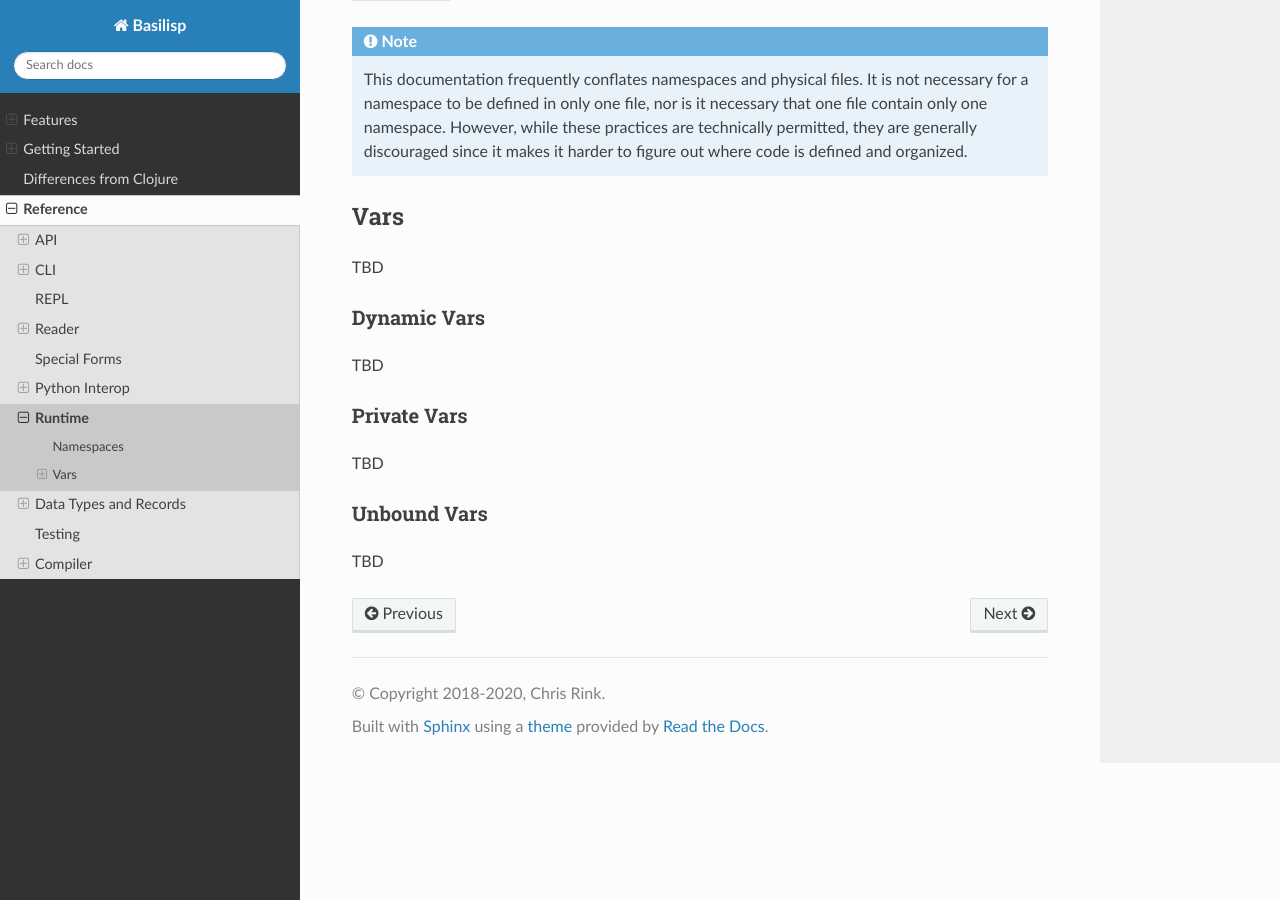
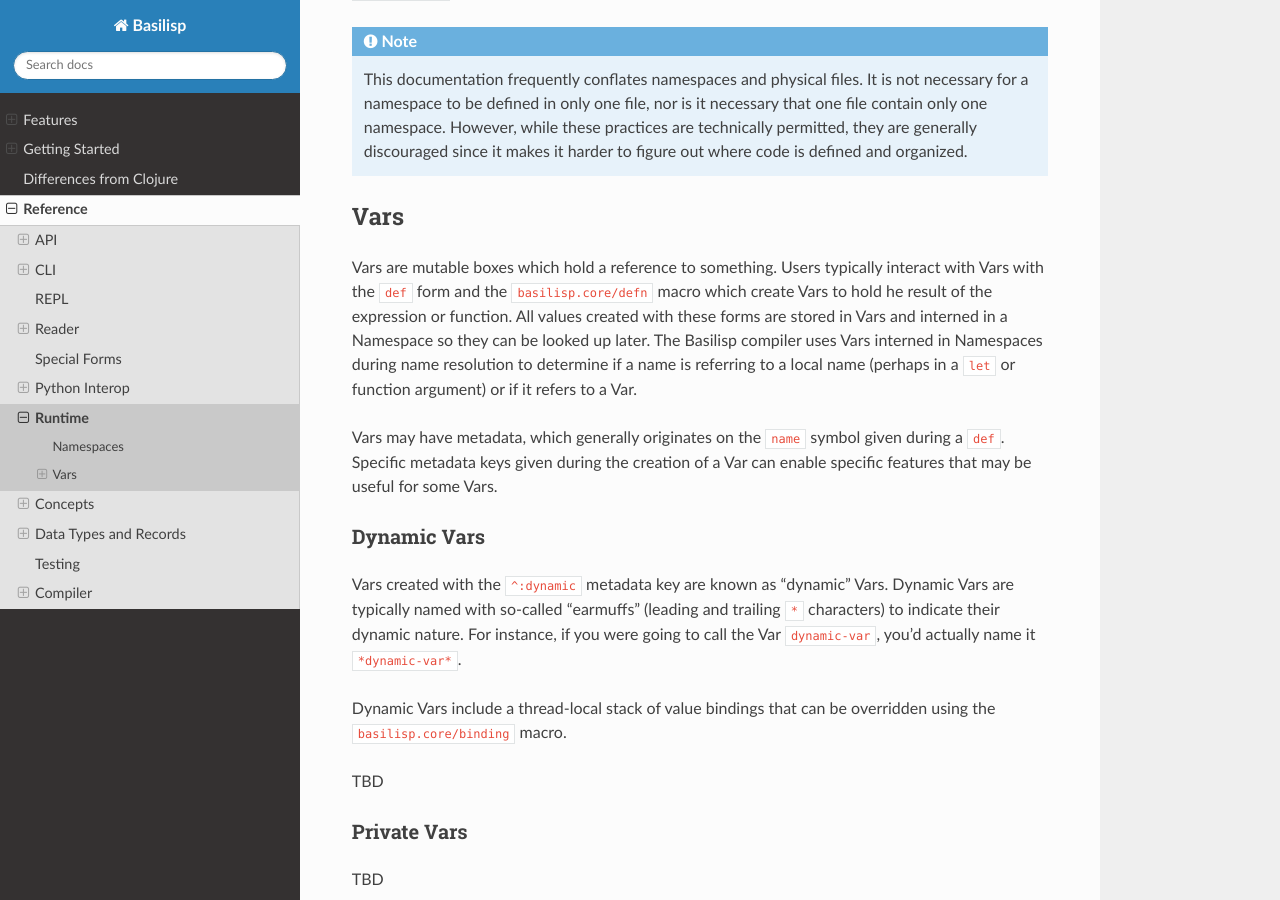
Before and after one commit to basilisp-lang/basilisp, a Sphinx documentation site: the page built from docs/runtime.rst, in a window 1280 px wide and 900 px high, scrolled down 834 px. Built offline with Sphinx 7.4.7 and the Read the Docs theme 2.0.0, drawn with Linux system fonts in a browser that asks for light colours; cross-references to code outside the pages are shown as plain code.

Commit message:
All the things

```diff
--- a/docs/reference.rst
+++ b/docs/reference.rst
@@ -12,6 +12,7 @@
    specialforms
    pyinterop
    runtime
+   concepts
    typesandrecords
    testing
    compiler
--- a/docs/runtime.rst
+++ b/docs/runtime.rst
@@ -43,12 +43,24 @@
 Vars
 ----
 
-TBD
+Vars are mutable boxes which hold a reference to something.
+Users typically interact with Vars with the :lpy:form:`def` form and the :lpy:fn:`basilisp.core/defn` macro which create Vars to hold he result of the expression or function.
+All values created with these forms are stored in Vars and interned in a Namespace so they can be looked up later.
+The Basilisp compiler uses Vars interned in Namespaces during name resolution to determine if a name is referring to a local name (perhaps in a :lpy:form:`let` or function argument) or if it refers to a Var.
+
+Vars may have metadata, which generally originates on the ``name`` symbol given during a :lpy:form:`def`.
+Specific metadata keys given during the creation of a Var can enable specific features that may be useful for some Vars.
 
 .. _dynamic_vars:
 
 Dynamic Vars
 ^^^^^^^^^^^^
+
+Vars created with the ``^:dynamic`` metadata key are known as "dynamic" Vars.
+Dynamic Vars are typically named with so-called "earmuffs" (leading and trailing ``*`` characters) to indicate their dynamic nature.
+For instance, if you were going to call the Var ``dynamic-var``, you'd actually name it ``*dynamic-var*``.
+
+Dynamic Vars include a thread-local stack of value bindings that can be overridden using the :lpy:fn:`basilisp.core/binding` macro.
 
 TBD
 
--- a/docs/specialforms.rst
+++ b/docs/specialforms.rst
@@ -71,7 +71,7 @@
 
    .. note::
 
-      Arguments in ``fn`` forms support destructuring which is an advanced tool for accessing specific portions of arguments.
+      Arguments in ``fn`` forms support :ref:`destructuring` which is an advanced tool for accessing specific portions of arguments.
 
    Functions may be overloaded with one or more arities (signature with different numbers of arguments).
    If a function has multiple arities, each arity should appear in its own :ref:`list <lists>` immediately after ``fn`` symbol or name if one is given.
```
Also changed, not shown: docs/concepts.rst (added, +18 -0 lines).
